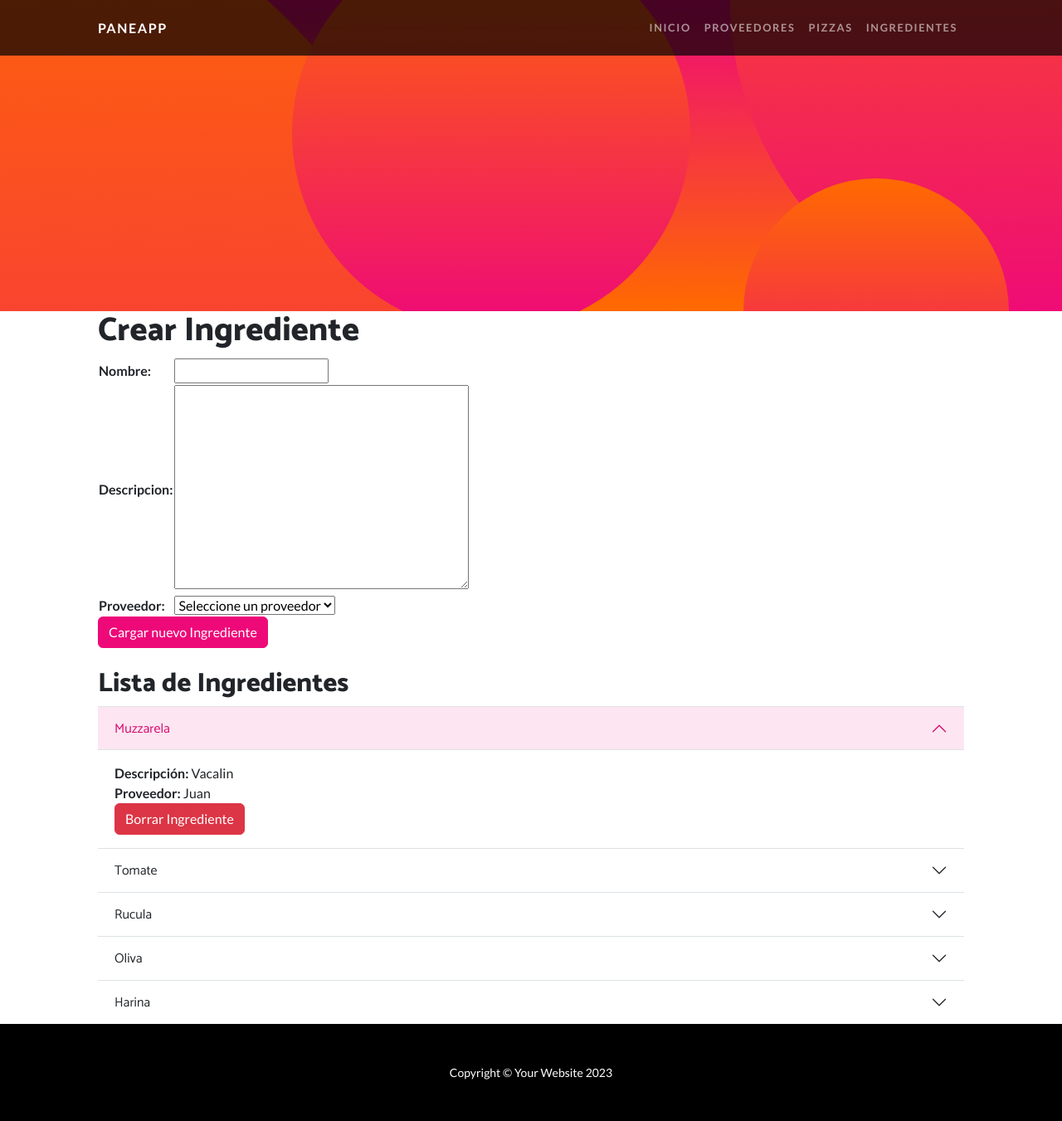
After one commit to janto24/PaneApp-Django-Project, a Django app: page /PaneApp/Ingredientes/ in a window 1280 px wide, after a click that opens the changed part. The commit adds this page. Shown: the whole page at 83% size. Run offline with Django 4.2, Linux system fonts and the light colour scheme; data comes from the database, SQL or seed files in the repository; both versions use the stored data as it was after the commit; some libraries are stand-ins or nearby versions.

Commit message:
Progreso de formularios y listas

```diff
--- /dev/null
+++ b/PaneApp/forms.py
@@ -0,0 +1,27 @@
+from django import forms
+from .models import Proveedor, Ingrediente, Pizza, PizzaIngrediente
+
+class ProveedorForm(forms.ModelForm):
+    class Meta:
+        model = Proveedor
+        fields = ['nombre', 'direccion', 'telefono', 'email']
+
+class IngredienteForm(forms.ModelForm):
+    class Meta:
+        model = Ingrediente
+        fields = ['nombre', 'descripcion', 'proveedor']
+
+    def __init__(self, *args, **kwargs):
+        super(IngredienteForm, self).__init__(*args, **kwargs)
+        self.fields['proveedor'].empty_label = 'Seleccione un proveedor'
+
+
+    def __init__(self, *args, **kwargs):
+        super(IngredienteForm, self).__init__(*args, **kwargs)
+        self.fields['proveedor'].empty_label = 'Seleccione un proveedor'
+
+
+class PizzaForm(forms.ModelForm):
+    class Meta:
+        model = Pizza
+        fields = ['nombre', 'descripcion']
--- /dev/null
+++ b/PaneApp/templates/PaneApp/ingredientes.html
@@ -0,0 +1,48 @@
+{% extends 'PaneApp/padre.html' %}
+
+{% load static %}
+
+{% block contenidoDinamico %}
+
+    <!-- Content section 1 -->
+    <section id="scroll">
+        <div class="container px-5">
+            <div class="row gx-5 align-items-center">
+                <div class="col-lg-6 order-lg-2">
+                    <h1>Crear Ingrediente</h1>
+                    <form action='' method="post"> {% csrf_token %}
+                        <table>
+                            {{ ingrediente_form.as_table }}
+                        </table>
+                        <button type="submit" class="btn btn-primary">Cargar nuevo Ingrediente</button>
+                    </form>
+                </div>
+            </div>
+        </div>
+    </section>
+
+    <!-- Content section 2 -->
+    <section>
+        <div class="accordion accordion-flush container px-5" id="accordionFlushExample">
+            <br>
+            <h2>Lista de Ingredientes</h2>
+            {% for ingrediente in ingredientes %}
+                <div class="accordion-item">
+                    <h2 class="accordion-header">
+                        <button class="accordion-button collapsed" type="button" data-bs-toggle="collapse" data-bs-target="#collapse{{ ingrediente.id }}" aria-expanded="false" aria-controls="collapse{{ ingrediente.id }}">
+                            {{ ingrediente.nombre }}
+                        </button>
+                    </h2>
+                    <div id="collapse{{ ingrediente.id }}" class="accordion-collapse collapse" data-bs-parent="#accordionFlushExample">
+                        <div class="accordion-body">
+                            <strong>Descripción:</strong> {{ ingrediente.descripcion }}<br>
+                            <strong>Proveedor:</strong> {{ ingrediente.proveedor.nombre }}<br>
+                            <a href="{% url 'borrar_ingrediente' ingrediente.id %}" class="btn btn-danger">Borrar Ingrediente</a>
+                        </div>
+                    </div>
+                </div>
+            {% endfor %}
+        </div>
+    </section>
+
+{% endblock %}
--- a/PaneApp/templates/PaneApp/padre.html
+++ b/PaneApp/templates/PaneApp/padre.html
@@ -37,9 +37,7 @@
         <header class="masthead text-center text-white">
             <div class="masthead-content">
                 <div class="container px-5">
-                    <h1 class="masthead-heading mb-0">One Page Wonder</h1>
-                    <h2 class="masthead-subheading mb-0">Will Rock Your Socks Off</h2>
-                    <a class="btn btn-primary btn-xl rounded-pill mt-5" href="#scroll">Learn More</a>
+
                 </div>
             </div>
             <div class="bg-circle-1 bg-circle"></div>
--- a/PaneApp/urls.py
+++ b/PaneApp/urls.py
@@ -3,9 +3,11 @@ from PaneApp import views
 
 urlpatterns = [
     path('',views.inicio, name='inicio'),
-    path('Proovedores/', views.proveedores, name='proveedores'),
+    path('Inicio/',views.inicio, name='inicio'),
+    path('Proveedores/', views.crear_proveedor, name='proveedores'),
     path('Pizzas/', views.pizzas, name='pizzas'),
     path('Ingredientes/', views.ingredientes, name='ingredientes'),
-
+    path('borrar_proveedor/<int:proveedor_id>/', views.borrar_proveedor, name='borrar_proveedor'),
+    path('borrar_ingrediente/<int:ingrediente_id>/', views.borrar_ingrediente, name='borrar_ingrediente'),
 
 ]
--- a/PaneApp/views.py
+++ b/PaneApp/views.py
@@ -1,10 +1,12 @@
-from django.shortcuts import render
+from django.shortcuts import render, redirect, get_object_or_404
 from django.http import HttpResponse
+from PaneApp.forms import ProveedorForm, IngredienteForm, PizzaForm
+from .models import Proveedor, Ingrediente
+
 
 
 def inicio(request):
     return render(request, "PaneApp/inicio.html")
-
 
 def proveedores(request):
     return render(request, "PaneApp/proveedores.html")
@@ -12,5 +14,50 @@ def proveedores(request):
 def pizzas(request):
     return render(request, "PaneApp/pizzas.html")
 
+def crear_proveedor(request):
+    if request.method == 'POST':
+        miForm = ProveedorForm(request.POST)
+        if miForm.is_valid():
+            informacion = miForm.cleaned_data
+            miForm.save()
+            return redirect('proveedores')  # Redirige a la página de lista de proveedores
+    else:
+        miForm = ProveedorForm()
+
+    # Obtener la lista de proveedores
+    proveedores = Proveedor.objects.all()
+
+    return render(request, 'PaneApp/proveedores.html', {'miForm': miForm, 'proveedores': proveedores})
+
+def borrar_proveedor(request, proveedor_id):
+    proveedor = get_object_or_404(Proveedor, pk=proveedor_id)
+
+    if request.method == 'POST':
+        proveedor.delete()
+        return redirect('proveedores')
+
+    return render(request, 'PaneApp/borrar_proveedor_confirmar.html', {'proveedor': proveedor})
+
 def ingredientes(request):
-    return render(request, "PaneApp/ingredientes.html")
+    if request.method == 'POST':
+        ingrediente_form = IngredienteForm(request.POST)
+        if ingrediente_form.is_valid():
+            ingrediente = ingrediente_form.save(commit=False)
+            # Aquí puedes realizar cualquier otra operación antes de guardar si es necesario
+            ingrediente.save()
+            return redirect('ingredientes')
+    else:
+        ingrediente_form = IngredienteForm()
+
+    ingredientes = Ingrediente.objects.all()
+
+    return render(request, 'PaneApp/ingredientes.html', {'ingrediente_form': ingrediente_form, 'ingredientes': ingredientes})
+
+def borrar_ingrediente(request, ingrediente_id):
+    ingrediente = get_object_or_404(Ingrediente, pk=ingrediente_id)
+
+    if request.method == 'POST':
+        ingrediente.delete()
+        return redirect('ingredientes')
+
+    return render(request, 'PaneApp/borrar_ingrediente_confirmar.html', {'ingrediente': ingrediente})
```
Also changed, not shown: PaneApp/templates/PaneApp/borrar_ingrediente_confirmar.html (added, +23 -0 lines), PaneApp/templates/PaneApp/borrar_proveedor_confirmar.html (added, +14 -0 lines), PaneApp/templates/PaneApp/proveedores.html (+26 -46 lines), db.sqlite3.
